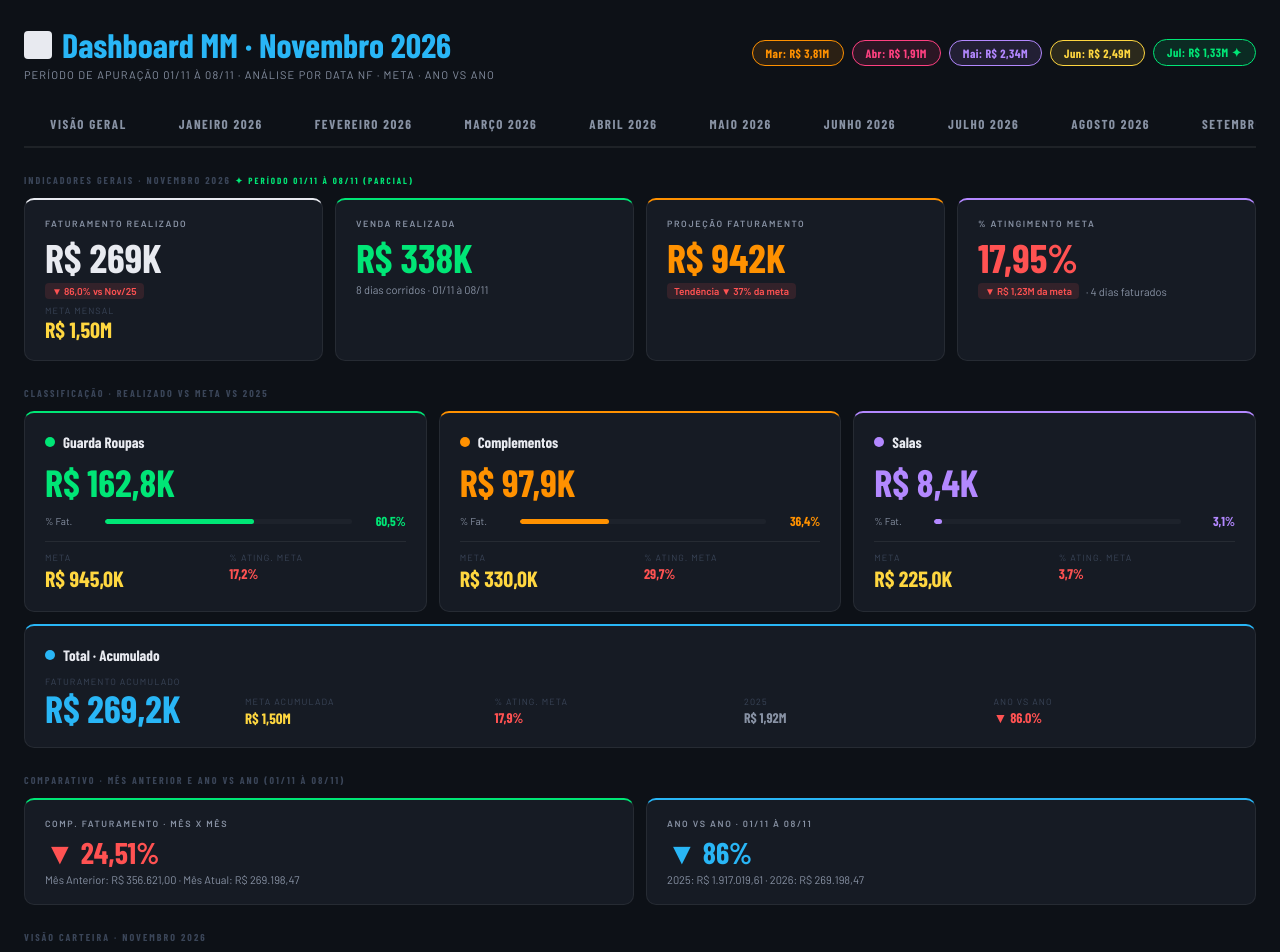
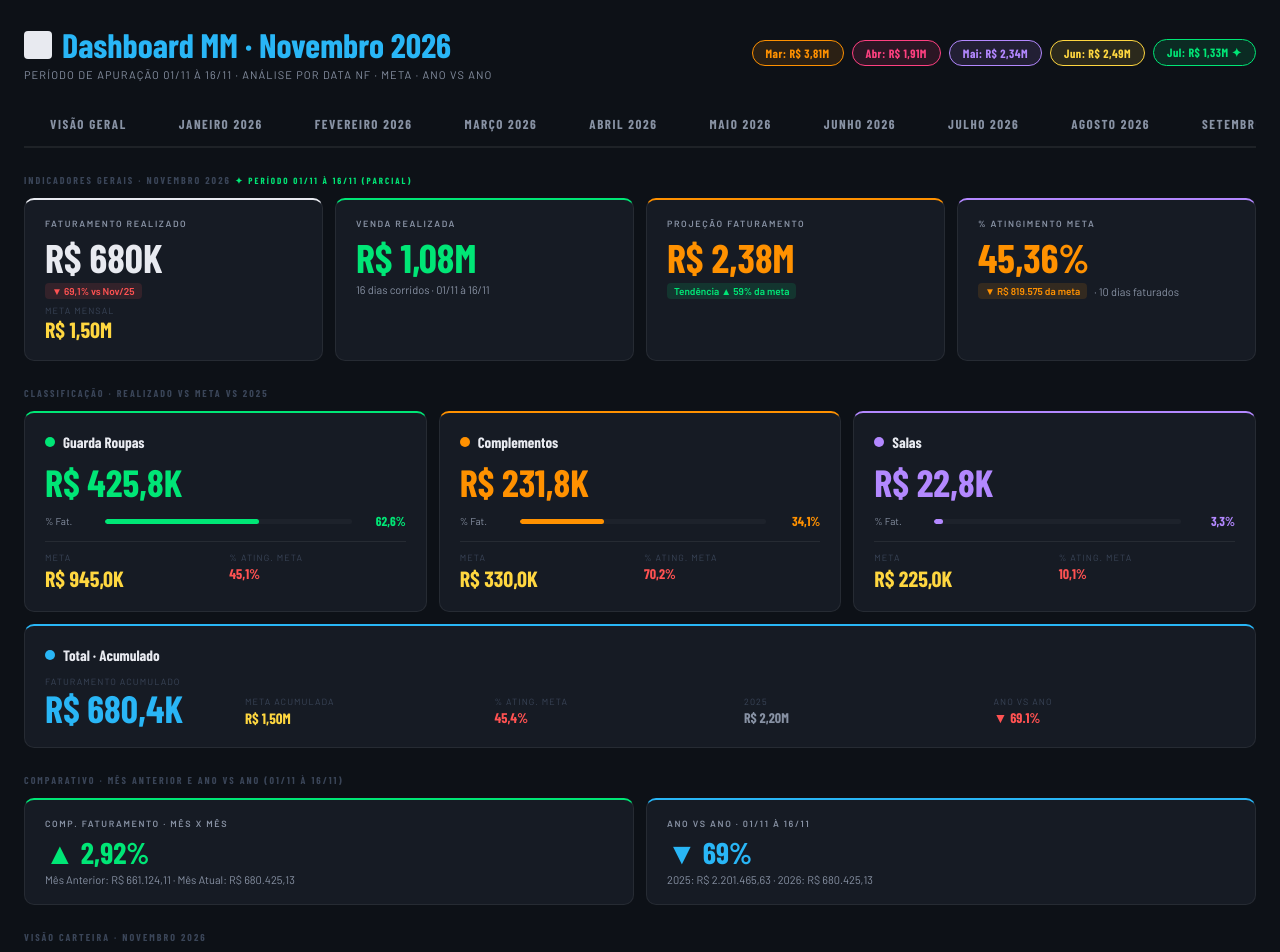
Before and after one commit to easyhouseloja/painelgestao, a plain HTML site: page vendas_1P.html in a window 1280 px wide. Shown: the top 952 px of the page. Drawn offline with nearby package versions, Linux system fonts and the light colour scheme; a web font is replaced by a local one.

Commit message:
Add files via upload

```diff
--- a/vendas_1P.html
+++ b/vendas_1P.html
@@ -3,7 +3,7 @@
 <head>
 <meta charset="UTF-8">
 <meta name="viewport" content="width=device-width, initial-scale=1.0">
-<title>Dashboard MM · Novembro 2026 (01/11 a 08/11)</title>
+<title>Dashboard MM · Novembro 2026 (01/11 a 16/11)</title>
 <link href="https://fonts.googleapis.com/css2?family=Barlow+Condensed:wght@400;600;700;800&family=Barlow:wght@400;500;600&display=swap" rel="stylesheet">
 <script src="https://cdnjs.cloudflare.com/ajax/libs/Chart.js/4.4.1/chart.umd.js"></script>
 <style>
@@ -112,7 +112,7 @@ table.dt tbody tr:hover{background:#ffffff04}
 <div class="topbar">
   <div class="topbar-left">
     <h1><span class="icon-sq"></span>Dashboard MM · Novembro 2026</h1>
-    <div class="period">Período de Apuração 01/11 à 08/11 · Análise por Data NF · Meta · Ano vs Ano</div>
+    <div class="period">Período de Apuração 01/11 à 16/11 · Análise por Data NF · Meta · Ano vs Ano</div>
   </div>
   <div class="topbar-right">
     <span class="tb tb-orange">Mar: R$ 3,81M</span>
@@ -412,25 +412,25 @@ table.dt tbody tr:hover{background:#ffffff04}
 
 <!-- NOVEMBRO -->
 <div class="month-page active" id="pg11">
-  <div class="section-lbl">Indicadores Gerais · Novembro 2026 <span style="color:var(--green);font-size:9px">✦ Período 01/11 à 08/11 (parcial)</span></div>
+  <div class="section-lbl">Indicadores Gerais · Novembro 2026 <span style="color:var(--green);font-size:9px">✦ Período 01/11 à 16/11 (parcial)</span></div>
   <div class="kpi-grid">
-    <div class="kpi-card"><div class="kpi-lbl">Faturamento Realizado</div><div class="kpi-val">R$ 269K</div><div class="kpi-sub"><span class="badge-sm bg-red">▼ 86,0% vs Nov/25</span></div><div style="margin-top:6px;font-size:9px;letter-spacing:.12em;text-transform:uppercase;color:var(--txt3)">Meta Mensal</div><div style="font-family:var(--fd);font-size:22px;font-weight:800;color:var(--yellow)">R$ 1,50M</div></div>
-    <div class="kpi-card"><div class="kpi-lbl">Venda Realizada</div><div class="kpi-val">R$ 338K</div><div class="kpi-sub">8 dias corridos · 01/11 à 08/11</div></div>
-    <div class="kpi-card"><div class="kpi-lbl">Projeção Faturamento</div><div class="kpi-val" style="color:var(--orange)">R$ 942K</div><div class="kpi-sub"><span class="badge-sm bg-red">Tendência ▼ 37% da meta</span></div></div>
-    <div class="kpi-card"><div class="kpi-lbl">% Atingimento Meta</div><div class="kpi-val" style="color:var(--red)">17,95%</div><div class="kpi-sub"><span class="badge-sm bg-red">▼ R$ 1,23M da meta</span> · 4 dias faturados</div></div>
+    <div class="kpi-card"><div class="kpi-lbl">Faturamento Realizado</div><div class="kpi-val">R$ 680K</div><div class="kpi-sub"><span class="badge-sm bg-red">▼ 69,1% vs Nov/25</span></div><div style="margin-top:6px;font-size:9px;letter-spacing:.12em;text-transform:uppercase;color:var(--txt3)">Meta Mensal</div><div style="font-family:var(--fd);font-size:22px;font-weight:800;color:var(--yellow)">R$ 1,50M</div></div>
+    <div class="kpi-card"><div class="kpi-lbl">Venda Realizada</div><div class="kpi-val">R$ 1,08M</div><div class="kpi-sub">16 dias corridos · 01/11 à 16/11</div></div>
+    <div class="kpi-card"><div class="kpi-lbl">Projeção Faturamento</div><div class="kpi-val" style="color:var(--orange)">R$ 2,38M</div><div class="kpi-sub"><span class="badge-sm bg-green">Tendência ▲ 59% da meta</span></div></div>
+    <div class="kpi-card"><div class="kpi-lbl">% Atingimento Meta</div><div class="kpi-val" style="color:var(--orange)">45,36%</div><div class="kpi-sub"><span class="badge-sm bg-orange">▼ R$ 819.575 da meta</span> · 10 dias faturados</div></div>
   </div>
   <div class="section-lbl">Classificação · Realizado vs Meta vs 2025</div>
   <div class="class-grid" id="clNov"></div>
-  <div class="section-lbl">Comparativo · Mês Anterior e Ano vs Ano (01/11 à 08/11)</div>
+  <div class="section-lbl">Comparativo · Mês Anterior e Ano vs Ano (01/11 à 16/11)</div>
   <div class="kpi-grid" style="grid-template-columns:repeat(2,1fr)">
-    <div class="kpi-card" style="border-top-color:var(--green)"><div class="kpi-lbl">Comp. Faturamento · Mês x Mês</div><div class="kpi-val" style="color:var(--red);font-size:30px">▼ 24,51%</div><div class="kpi-sub">Mês Anterior: R$ 356.621,00 · Mês Atual: R$ 269.198,47</div></div>
-    <div class="kpi-card" style="border-top-color:var(--blue)"><div class="kpi-lbl">Ano vs Ano · 01/11 à 08/11</div><div class="kpi-val" style="color:var(--blue);font-size:30px">▼ 86%</div><div class="kpi-sub">2025: R$ 1.917.019,61 · 2026: R$ 269.198,47</div></div>
+    <div class="kpi-card" style="border-top-color:var(--green)"><div class="kpi-lbl">Comp. Faturamento · Mês x Mês</div><div class="kpi-val" style="color:var(--green);font-size:30px">▲ 2,92%</div><div class="kpi-sub">Mês Anterior: R$ 661.124,11 · Mês Atual: R$ 680.425,13</div></div>
+    <div class="kpi-card" style="border-top-color:var(--blue)"><div class="kpi-lbl">Ano vs Ano · 01/11 à 16/11</div><div class="kpi-val" style="color:var(--blue);font-size:30px">▼ 69%</div><div class="kpi-sub">2025: R$ 2.201.465,63 · 2026: R$ 680.425,13</div></div>
   </div>
   <div class="section-lbl">Visão Carteira · Novembro 2026</div>
   <div id="carteiraNov" style="display:grid;grid-template-columns:1fr 1fr;gap:12px"></div>
   <div class="section-lbl">Evolução Diária</div>
   <div class="chart-row-2">
-    <div class="chart-card"><div class="chart-title">Faturamento por Dia · Novembro</div><div class="chart-sub">Valor líquido por data da NF · 01/11 à 08/11 (parcial)</div><div style="position:relative;height:260px"><canvas id="cDNov"></canvas></div></div>
+    <div class="chart-card"><div class="chart-title">Faturamento por Dia · Novembro</div><div class="chart-sub">Valor líquido por data da NF · 01/11 à 16/11 (parcial)</div><div style="position:relative;height:260px"><canvas id="cDNov"></canvas></div></div>
     <div class="chart-card" style="border-top-color:var(--green)"><div class="chart-title">Mix por Classificação</div><div class="chart-sub">Distribuição do faturamento</div><div style="position:relative;height:220px"><canvas id="cMNov"></canvas></div><div class="chart-legend" id="lgNov"></div></div>
   </div>
   <div class="section-lbl">Detalhe Diário · Novembro</div>
@@ -499,13 +499,13 @@ const D={
     daily:[{d:1,f:40399.47,q:0},{d:2,f:43225.20,q:0},{d:5,f:88270.68,q:0},{d:6,f:68415.06,q:0},{d:7,f:52723.45,q:0},{d:8,f:63587.14,q:0},{d:9,f:86006.98,q:0},{d:13,f:30785.80,q:0},{d:14,f:27133.63,q:0},{d:15,f:145630.17,q:0},{d:16,f:14946.53,q:0},{d:19,f:61302.15,q:0},{d:20,f:65740.92,q:0},{d:21,f:56899.77,q:0},{d:22,f:64617.13,q:0},{d:23,f:69365.98,q:0},{d:26,f:94195.45,q:0},{d:27,f:57938.25,q:0},{d:28,f:77254.15,q:0},{d:29,f:53638.12,q:0},{d:30,f:64653.30,q:0}],
     top10:[],
     carteira:{semReserva:{peso:1385.59,valor:10096.97},comReserva:{peso:40257.89,valor:279648.84}}},
-  nov:{total:269198.47,meta_total:1500000.00,qtde:0,nfs:0,peso:0,total25:1917019.61,total25_parcial:1917019.61,
-    venda_total:338318.01,
-    parcial:true,proj_total:942194.65,proj_cls:{gr:569920.12,comp:342812.58,sala:29461.95},
-    cls:{gr:{fat:162834.32,venda:222493.48,meta:945000.00,fat25:0,qtde:0,peso:0},comp:{fat:97946.45,venda:103915.90,meta:330000.00,fat25:0,qtde:0,peso:0},sala:{fat:8417.70,venda:11908.63,meta:225000.00,fat25:0,qtde:0,peso:0}},
-    daily:[{d:3,f:75116.18,q:0},{d:4,f:68460.03,q:0},{d:5,f:55671.68,q:0},{d:6,f:69950.58,q:0}],
+  nov:{total:680425.13,meta_total:1500000.00,qtde:0,nfs:0,peso:0,total25:2201465.63,total25_parcial:2201465.63,
+    venda_total:1083296.25,
+    parcial:true,proj_total:2381487.96,proj_cls:{gr:1490397.58,comp:811356.59,sala:79733.78},
+    cls:{gr:{fat:425827.88,venda:720738.80,meta:945000.00,fat25:0,qtde:0,peso:0},comp:{fat:231816.17,venda:320199.15,meta:330000.00,fat25:0,qtde:0,peso:0},sala:{fat:22781.08,venda:42358.30,meta:225000.00,fat25:0,qtde:0,peso:0}},
+    daily:[{d:3,f:75116.18,q:0},{d:4,f:68460.03,q:0},{d:5,f:55671.68,q:0},{d:6,f:69950.58,q:0},{d:9,f:77180.17,q:0},{d:10,f:62530.66,q:0},{d:11,f:70646.31,q:0},{d:12,f:49680.98,q:0},{d:13,f:61015.34,q:0},{d:16,f:90173.20,q:0}],
     top10:[],
-    carteira:{semReserva:{peso:0,valor:0},comReserva:{peso:0,valor:0}}}
+    carteira:{semReserva:{peso:55256.71,valor:373226.28},comReserva:{peso:21748.38,valor:144573.38}}}
 };
 const SCORE={
   meses:['Agosto','Setembro','Outubro'],
```
